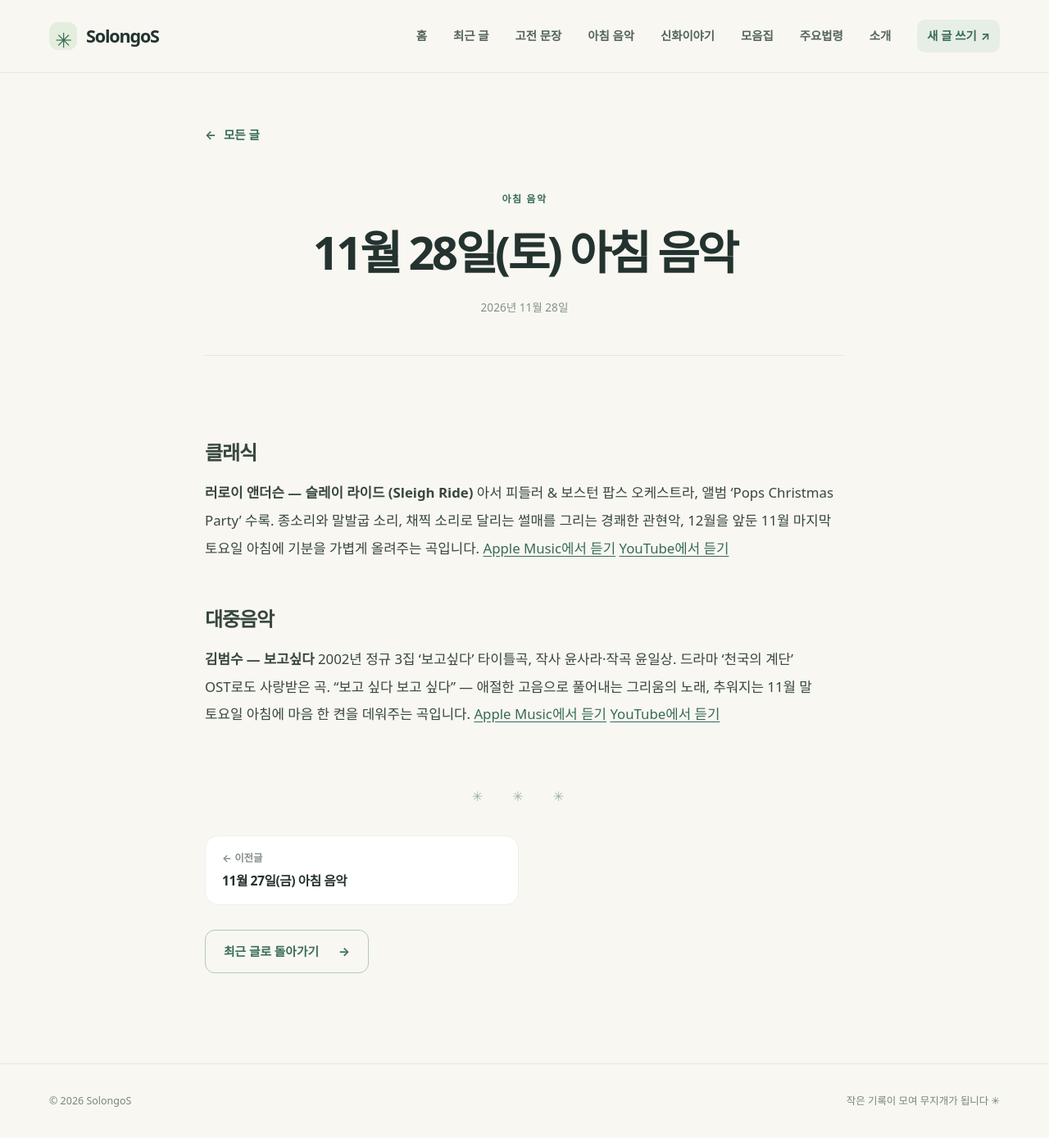
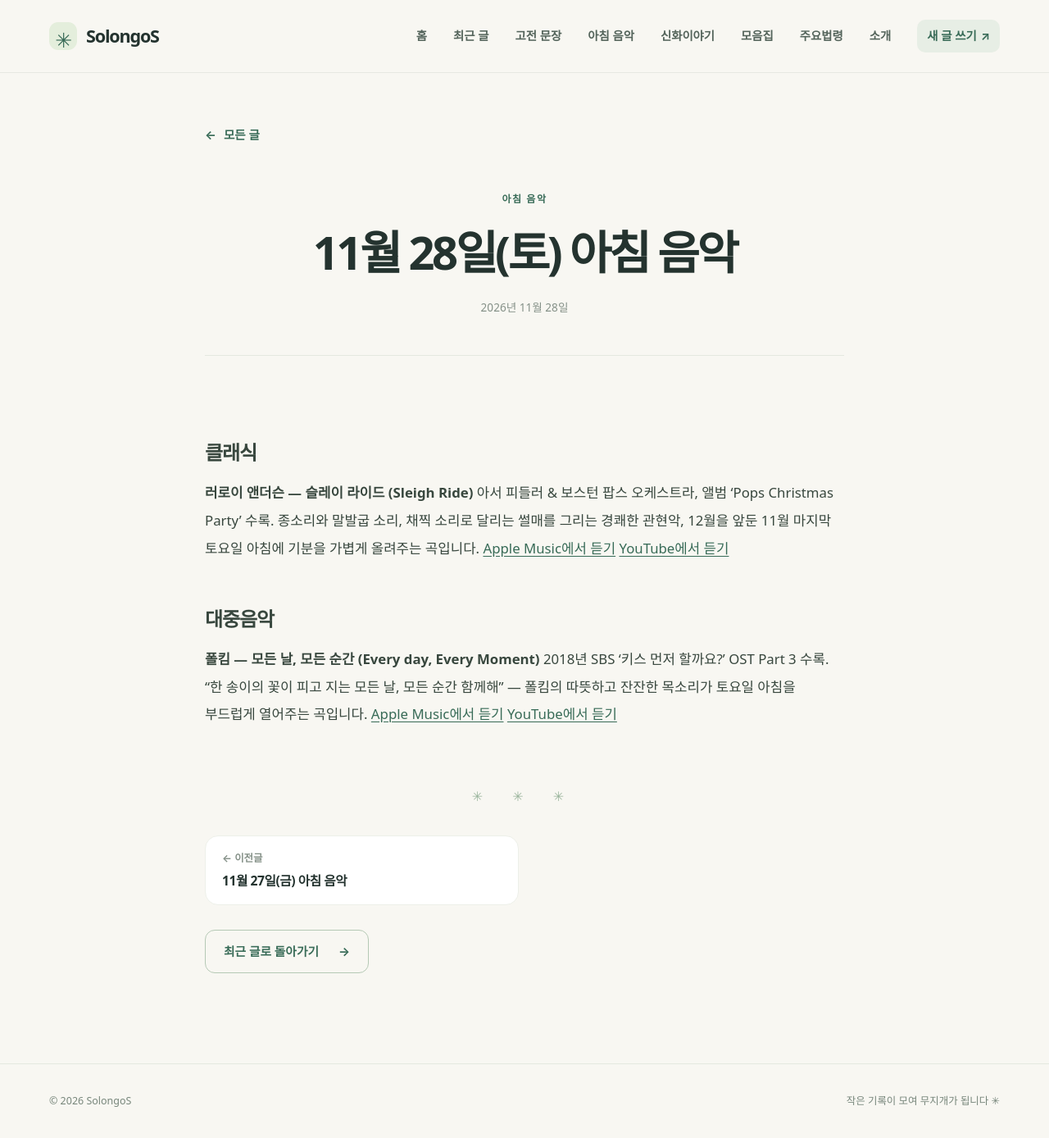
Before and after one commit to solongos7/solongos7.github.io, a Jekyll site: the page built from _posts/2026-11-28-music.md, in a window 1280 px wide. Shown: the whole page at 82% size. Built offline with Jekyll 4.4.1, drawn with Linux system fonts in a browser that asks for light colours.

Commit message:
아침 음악 (2026-11-28) 대중음악 교체 — 중복 정정

```diff
--- a/_posts/2026-11-28-music.md
+++ b/_posts/2026-11-28-music.md
@@ -15,7 +15,7 @@ description: "11월 28일 출근길 음악 추천 — 클래식 1곡, 대중음
 
 ## 대중음악
 
-**김범수 — 보고싶다**
-2002년 정규 3집 '보고싶다' 타이틀곡, 작사 윤사라·작곡 윤일상. 드라마 '천국의 계단' OST로도 사랑받은 곡. "보고 싶다 보고 싶다" — 애절한 고음으로 풀어내는 그리움의 노래, 추워지는 11월 말 토요일 아침에 마음 한 켠을 데워주는 곡입니다.
-[Apple Music에서 듣기](https://music.apple.com/us/album/%EB%B3%B4%EA%B3%A0%EC%8B%B6%EB%8B%A4/1071771427?i=1071771882&uo=4)
-[YouTube에서 듣기](https://www.youtube.com/watch?v=Du24F3af3Ic)
+**폴킴 — 모든 날, 모든 순간 (Every day, Every Moment)**
+2018년 SBS '키스 먼저 할까요?' OST Part 3 수록. "한 송이의 꽃이 피고 지는 모든 날, 모든 순간 함께해" — 폴킴의 따뜻하고 잔잔한 목소리가 토요일 아침을 부드럽게 열어주는 곡입니다.
+[Apple Music에서 듣기](https://music.apple.com/us/album/every-day-every-moment/1360245436?i=1360245440&uo=4)
+[YouTube에서 듣기](https://www.youtube.com/watch?v=A8-ENEqhQjg)
```
